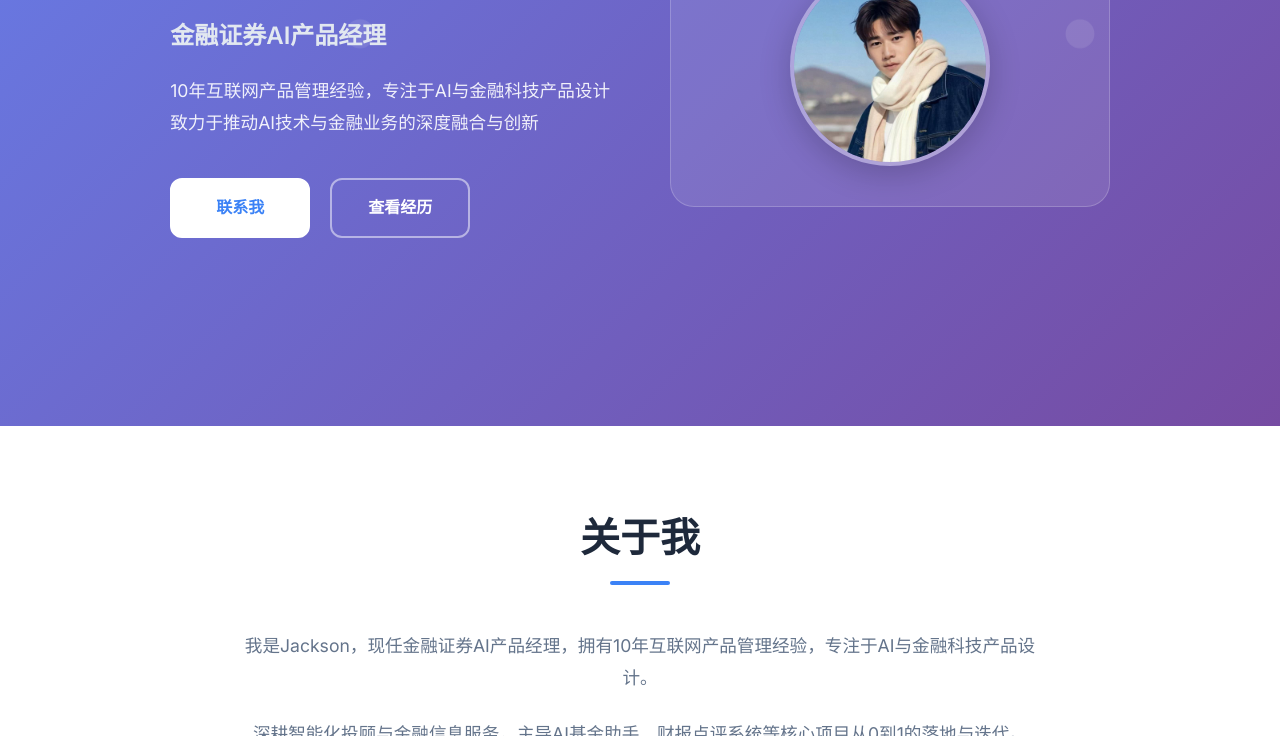
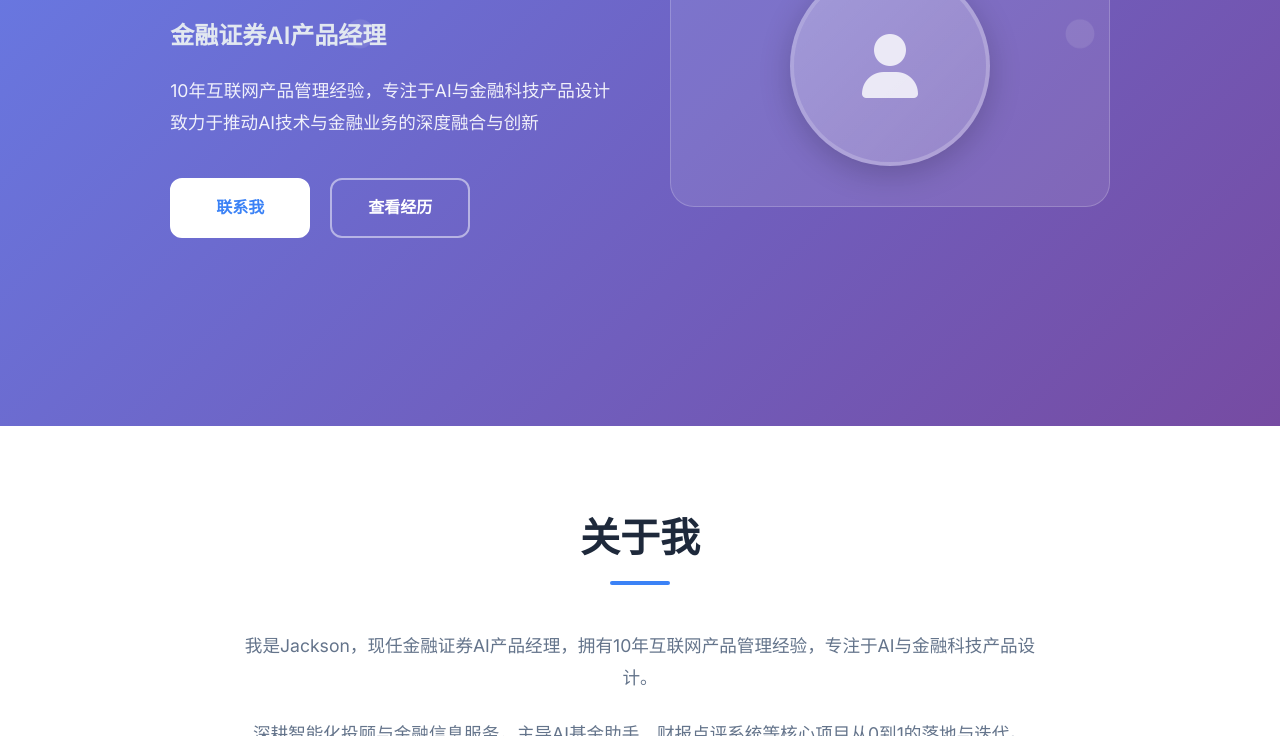
Before and after one commit to jackson-xu666/xugangzhou, a plain HTML site: page index.html in a window 1280 px wide. Shown: the part 364-1100 px from the top of the page. Drawn offline with Linux system fonts and the light colour scheme.

Commit message:
Remove avatar image and restore placeholder icon

```diff
--- a/index.html
+++ b/index.html
@@ -46,7 +46,9 @@
                     <div class="hero-image">
                         <div class="profile-card">
                             <div class="profile-image">
-                                <img src="avatar.jpg" alt="Jackson - AI产品经理" />
+                                <div class="avatar-placeholder">
+                                    <i class="fas fa-user"></i>
+                                </div>
                             </div>
                         </div>
                     </div>
```
Also changed, not shown: avatar.jpg (deleted).
